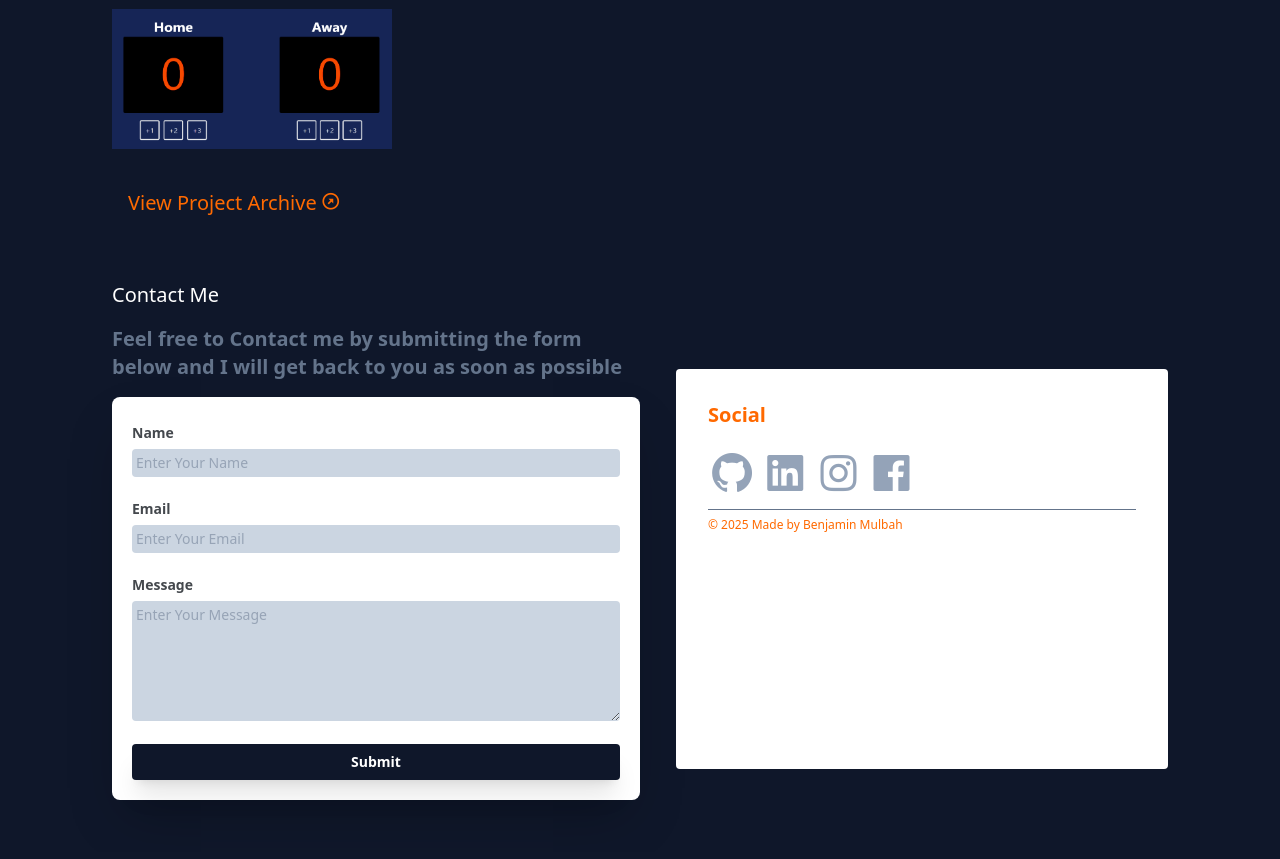
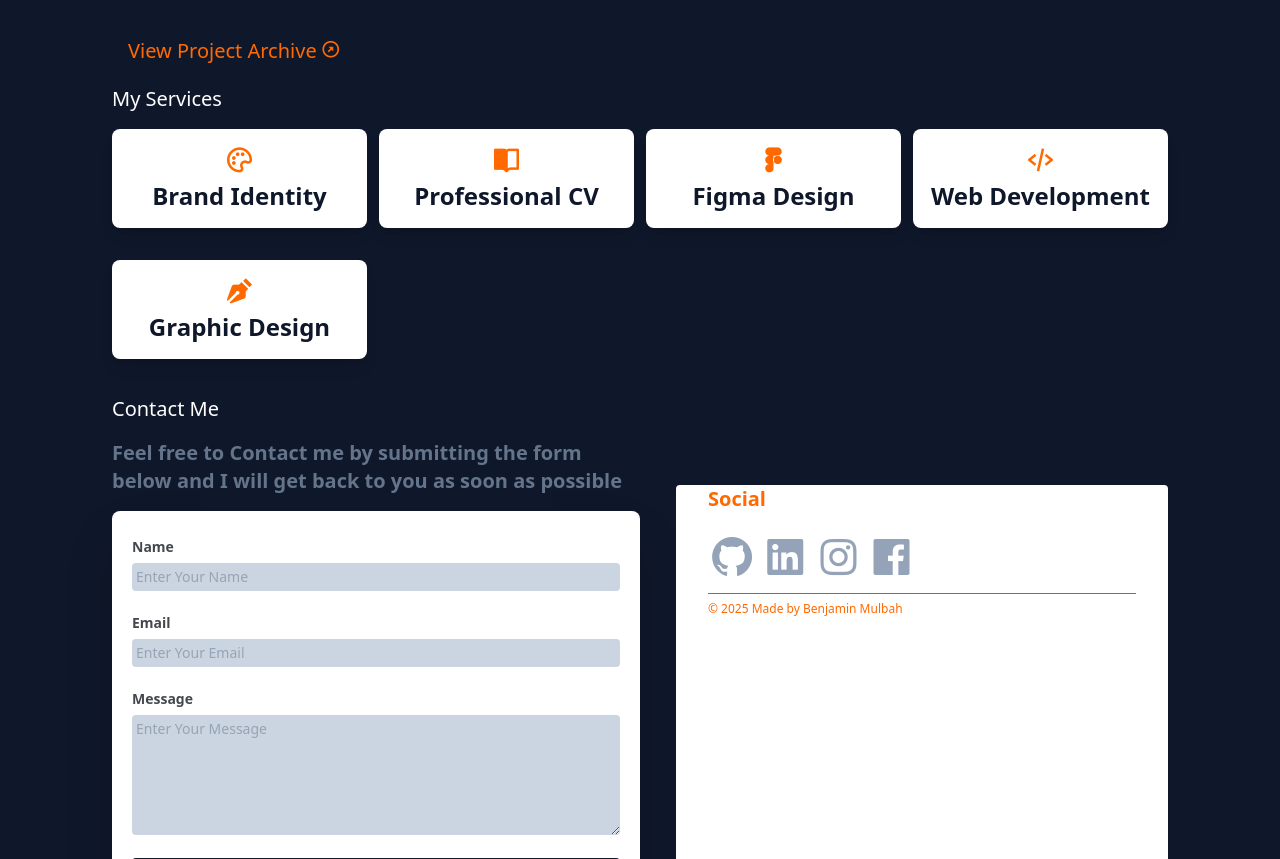
Before and after one commit to iceyben/myProtfolioSite, a website: page index.html in a window 1280 px wide. Shown: the part 1941-2800 px from the top of the page. Drawn offline with nearby package versions, Linux system fonts and the light colour scheme.

Commit message:
made it more responsive

```diff
--- a/index.html
+++ b/index.html
@@ -45,7 +45,7 @@
     </div>
 
 
-    <div class="title sm:mx-20">
+    <div class="title sm:mx-20 mb-5">
       <h1 class="sticky top-0  bg-[#0f172a]">About Me</h1>
       <p class="pramary-p">
         As a highly motivated and hardworking individual, I have a strong
@@ -61,7 +61,7 @@
       </p>
     </div>
     <!--About End-->
-    <div class="title sm:mx-20 ">
+    <div class="title sm:mx-20 mb-8">
         <div class=""><h1 class="sticky top-0 inline-block w-bg-[#0f172a]">My Skills</h1></div>
         <div class="grid grid-cols-4 gap-5 ">
            <div>
@@ -92,7 +92,7 @@
 
       <!--Experience-->
 
-      <div class=" sm:grid sm:grid-cols-2 ">
+      <div class=" sm:grid sm:grid-cols-2  ">
         <div class="">
             <p class="pramary-p sm:col-span-1">2024 - Present</p>
         </div>
@@ -129,7 +129,7 @@
 
     <!--Experience-->
 
-    <div class=" sm:grid sm:grid-cols-2">
+    <div class=" sm:grid sm:grid-cols-2 ">
         <div class="">
             <p class="pramary-p sm:col-span-1">2024 - Present</p>
         </div>
@@ -164,7 +164,7 @@
 
     <!--Experience card end-->
 
-      <div class="">
+      <div class="mb-5">
         <a href="./assets/Benjamin James Mulbah CV .pdf" download class="p-4 text-hover text-orange-500 "
           >View Full Resume<i class='bx bxs-download pl-1'></i></a>
       </div>
@@ -187,15 +187,63 @@
       </p>
 
       <img class="h-35 w-70 mb-10 object-fill" src="./assets/scoreBoard.png" alt="" />
-      <a href="./projects.html" class="p-4 text-hover text-orange-500  "
+
+      <div class="mb-5">
+        <a href="./projects.html" class="p-4 text-hover text-orange-500 "
       >View Project Archive<i class="bx bx-right-top-arrow-circle pl-1"></i
     ></a>
+      </div>
  </div>
-
-
+</div>
+<!--My Services start-->
+<div class=" title sm:mx-20 mb-5 ">
+  <h1 class="">My Services</h1>
+ <div class="grid grid-cols-4 gap-x-3 sm:grid sm:grid-cols-3 lg:grid lg:grid-cols-4">
+   <!--card 1-->
+   <div class="service-card col-span-4 sm:col-span-1 ">
+    <a href="#">
+      <i class='bx bx-palette text-3xl text-orange-500'></i>
+      <h1 class="text-2xl font-bold">Brand Identity</h1>
+    </a>
+  </div>
+  <!--card 1 end-->
+   <!--card 2-->
+   <div class="service-card col-span-4 sm:col-span-1 ">
+    <a href="#">
+      <i class='bx bxs-book-open text-3xl text-orange-500'></i>
+      <h1 class="text-2xl font-bold">Professional CV</h1>
+    </a>
+  </div>
+  <!--card 2 end-->
+   <!--card 3-->
+   <div class="service-card col-span-4 sm:col-span-1 ">
+    <a href="#">
+      <i class='bx bxl-figma text-3xl text-orange-500'></i>
+      <h1 class="text-2xl font-bold">Figma Design</h1>
+    </a>
+  </div>
+  <!--card 3 end-->
+   <!--card 4-->
+   <div class="service-card col-span-4 sm:col-span-1 ">
+    <a href="#">
+      <i class='bx bx-code-alt text-3xl text-orange-500'></i>
+      <h1 class="text-2xl font-bold">Web Development</h1>
+    </a>
+  </div>
+  <!--card 4 end-->
+  <!--card 5-->
+  <div class="service-card col-span-4 sm:col-span-1 ">
+    <a href="#">
+      <i class='bx bxs-pen text-3xl text-orange-500'></i>
+      <h1 class="text-2xl font-bold">Graphic Design</h1>
+    </a>
+  </div>
+  <!--card 5 end-->
+ </div>
 </div>
 
-<div id="contact" class="title sm:mx-20 lg:grid-cols-2 lg:grid sm:grid-cols-2">
+<!--My Services ends-->
+<div id="contact" class="title sm:mx-20 lg:grid-cols-2 lg:grid sm:grid-cols-2 mb-6">
     <div class="">
         <h1 class="title-sticky">Contact Me</h1>
         <p class="pramary-p w-full mb-4">Feel free to Contact me by submitting the form below and I will get back to you as soon as possible</p>
@@ -215,7 +263,7 @@
     </div>
 
 
-    <div class="title bg-white rounded-sm lg:h-100 lg:mt-[88px] lg:ml-9">
+    <div class="title bg-white rounded-sm lg:h-100 lg:mt-[90px] lg:ml-9">
         <h1 class="text-orange-500 font-bold">Social</h1>
         <span>
             <a href="https://github.com/iceyben" target="_blank"><i class="bx bxl-github icons mt-5"></i></a>
--- a/styles.css
+++ b/styles.css
@@ -22,7 +22,7 @@
 }
 
 .title{
-    @apply p-8 text-lg sm:text-xl
+    @apply px-8  text-lg sm:text-xl
 }
 
 .text-hover{
@@ -56,3 +56,7 @@
 .nav-btn{
     @apply bg-orange-500 p-2 rounded-full px-3 shadow-lg hover:bg-[#0f172a] hover:border-2 hover:border-orange-500
 }
+
+.service-card{
+    @apply  my-4 bg-white text-[#0f172a] text-center items-center p-4 rounded-lg shadow-lg
+}
```
Also changed, not shown: src/output.css.
